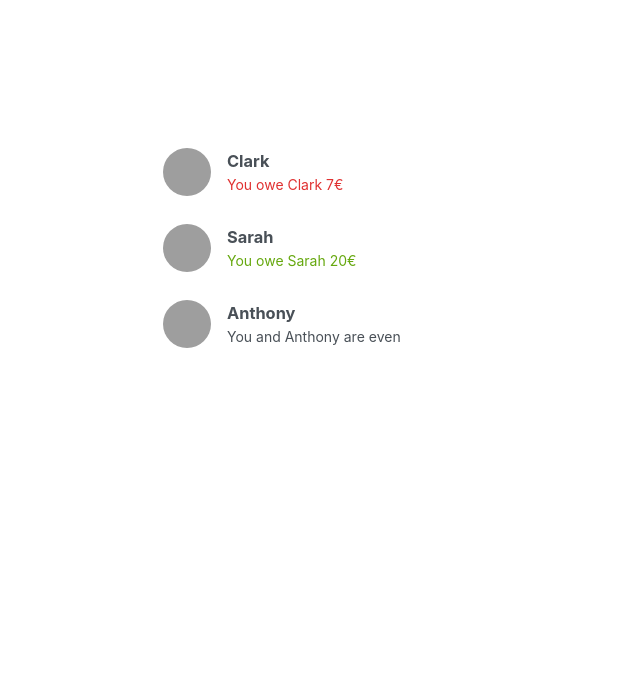
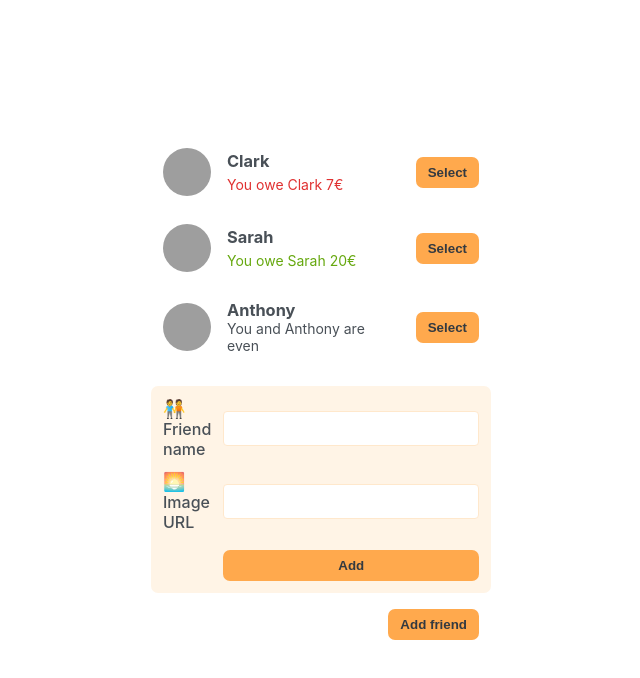
Before and after one commit to dimnov/eat-and-split, a React (Vite) app: page / in a window 1280 px wide. Shown: the top 678 px of the page, without its empty margins (79-719 px from the left). Built offline with nearby package versions, Linux system fonts and the light colour scheme; grey boxes are pictures that could not be loaded; the HTML template or start-up script is replaced by a standard one.

Commit message:
Add button and add friend components

```diff
--- a/src/App.jsx
+++ b/src/App.jsx
@@ -1,3 +1,5 @@
+import Button from "./components/Button.jsx";
+import FormAddFriend from "./components/FormAddFriend.jsx";
 import FriendsList from "./components/FriendsList.jsx";
 
 const initialFriends = [
@@ -26,6 +28,8 @@
   <div className="app">
    <div className="sidebar">
     <FriendsList initialFriends={initialFriends} />
+    <FormAddFriend />
+    <Button>Add friend</Button>
    </div>
   </div>
  );
--- /dev/null
+++ b/src/components/Button.jsx
@@ -0,0 +1,5 @@
+function Button({ children }) {
+ return <button className="button">{children}</button>;
+}
+
+export default Button;
--- /dev/null
+++ b/src/components/FormAddFriend.jsx
@@ -0,0 +1,17 @@
+import Button from "./Button.jsx";
+
+function FormAddFriend() {
+ return (
+  <form className="form-add-friend">
+   <label>🧑‍🤝‍🧑 Friend name</label>
+   <input type="text" />
+
+   <label>🌅 Image URL</label>
+   <input type="text" />
+
+   <Button>Add</Button>
+  </form>
+ );
+}
+
+export default FormAddFriend;
--- a/src/components/Friend.jsx
+++ b/src/components/Friend.jsx
@@ -1,3 +1,5 @@
+import Button from "./Button.jsx";
+
 function Friend({ friend }) {
  return (
   <li>
@@ -17,6 +19,8 @@
    )}
 
    {friend.balance === 0 && <p>You and {friend.name} are even</p>}
+
+   <Button>Select</Button>
   </li>
  );
 }
```
